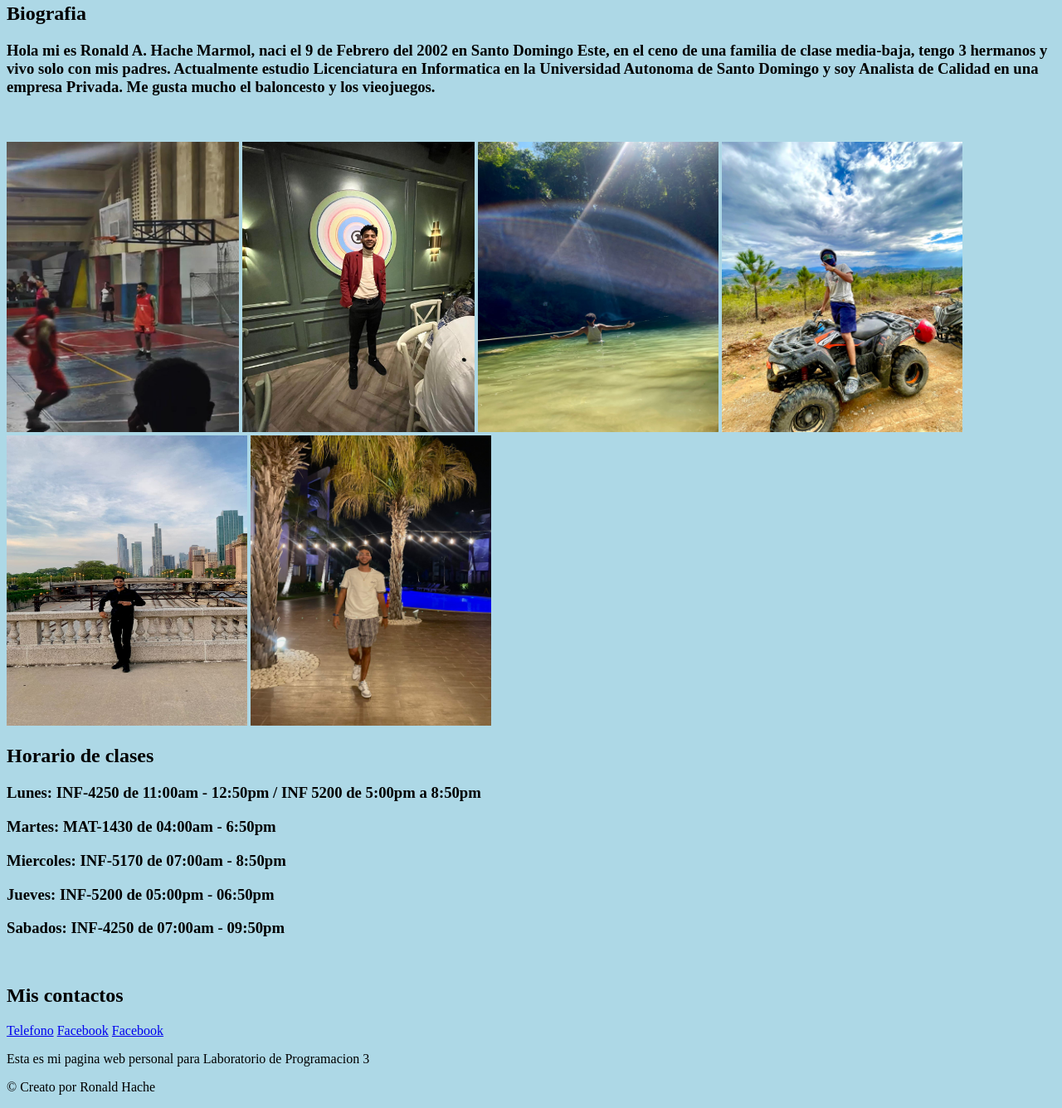
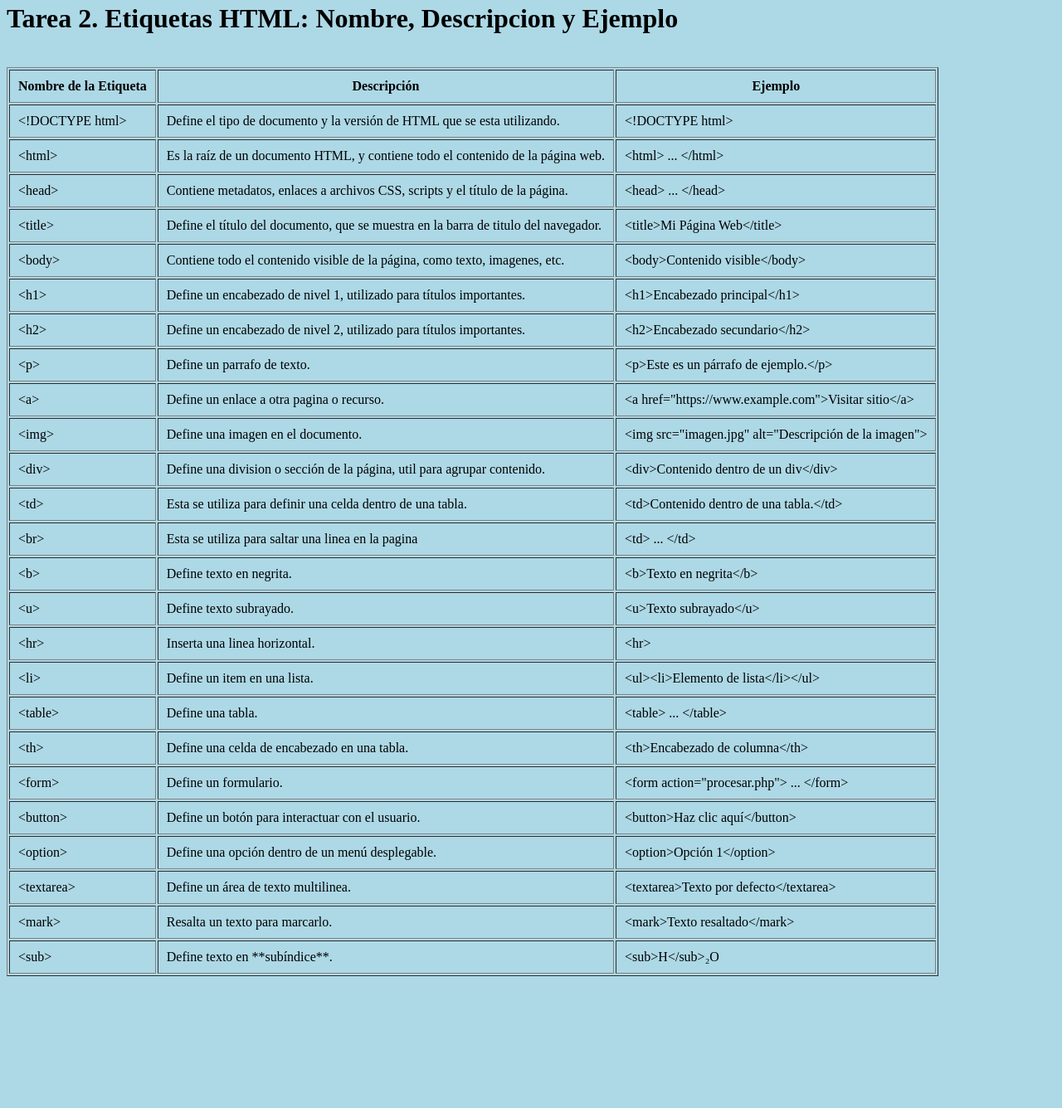
Before and after one commit to Dizzzy1/practica2, a plain HTML site: page index.html in a window 1280 px wide. Shown: the part 17-1353 px from the top of the page at 83% size. After the commit the page ends 1202 px from the top, so only its background shows below. Drawn offline with Linux system fonts and the light colour scheme.

Commit message:
index2.html

```diff
--- a/index.html
+++ b/index.html
@@ -1,80 +1,148 @@
-<!DOCTYPE html>     <!-- Mi pagina web: Ronald Hache - 100576071 -->
-<html>
-  <head> <!--Cabecera de la pagina-->
-    <body style="background-color: lightblue;"> <!-- Sirve para poner el fondo de cualquier color-->
-  </head>
-  <body><!--Sirve para el cuerpo de la pagina-->
-      <section id="biografia-section" class="biografia-section"><!--Sirve para dividir la pagina en secciones-->
-        <h1 class="titulo">Biografia</h1><!--Sirve para definir el encabezado mas importante-->
-        <h3 class="mi-biografia"><!--Sirve para poner las letras de un tamano especifico-->
-            Hola mi es Ronald A. Hache Marmol, naci el 9 de Febrero del 2002 en Santo Domingo Este, en el ceno de una familia
-            de clase media-baja, tengo 3 hermanos y vivo solo con mis padres. Actualmente estudio Licenciatura en Informatica
-            en la Universidad Autonoma de Santo Domingo y soy Analista de Calidad en una empresa Privada.
-            Me gusta mucho el baloncesto y los vieojuegos.
-        </h3>
+<!DOCTYPE html>  <!-- Mi pagina web: Ronald Hache - 100576071 -->
+<html lang="es">
+<head>
+    <body style="background-color: lightblue;">
+    <meta charset="UTF-8">
+    <meta name="viewport" content="width=device-width, initial-scale=1.0">
+    <title>Etiquetas HTML</title>
+</head>
 
-      </section>
+<body>
 
-    <br><!--Sirve para saltar una linea-->
-    <br><!--Sirve para saltar una linea-->
+    <h1>Tarea 2. Etiquetas HTML: Nombre, Descripcion y Ejemplo</h1>
+    <br>
+    <table border="1" cellpadding="10">
+        <tr>
+            <th>Nombre de la Etiqueta</th>
+            <th>Descripción</th>
+            <th>Ejemplo</th>
+        </tr>
+        <tr>
+            <td>&lt;!DOCTYPE html&gt;</td>
+            <td>Define el tipo de documento y la versión de HTML que se esta utilizando.</td>
+            <td>&lt;!DOCTYPE html&gt;</td>
+        </tr>
+        <tr>
+            <td>&lt;html&gt;</td>
+            <td>Es la raíz de un documento HTML, y contiene todo el contenido de la página web.</td>
+            <td>&lt;html&gt; ... &lt;/html&gt;</td>
+        </tr>
+        <tr>
+            <td>&lt;head&gt;</td>
+            <td>Contiene metadatos, enlaces a archivos CSS, scripts y el título de la página.</td>
+            <td>&lt;head&gt; ... &lt;/head&gt;</td>
+        </tr>
+        <tr>
+            <td>&lt;title&gt;</td>
+            <td>Define el título del documento, que se muestra en la barra de titulo del navegador.</td>
+            <td>&lt;title&gt;Mi Página Web&lt;/title&gt;</td>
+        </tr>
+        <tr>
+            <td>&lt;body&gt;</td>
+            <td>Contiene todo el contenido visible de la página, como texto, imagenes, etc.</td>
+            <td>&lt;body&gt;Contenido visible&lt;/body&gt;</td>
+        </tr>
+        <tr>
+            <td>&lt;h1&gt;</td>
+            <td>Define un encabezado de nivel 1, utilizado para títulos importantes.</td>
+            <td>&lt;h1&gt;Encabezado principal&lt;/h1&gt;</td>
+        </tr>
+        <tr>
+            <td>&lt;h2&gt;</td>
+            <td>Define un encabezado de nivel 2, utilizado para títulos importantes.</td>
+            <td>&lt;h2&gt;Encabezado secundario&lt;/h2&gt;</td>
+        </tr>
+        <tr>
+            <td>&lt;p&gt;</td>
+            <td>Define un parrafo de texto.</td>
+            <td>&lt;p&gt;Este es un párrafo de ejemplo.&lt;/p&gt;</td>
+        </tr>
+        <tr>
+            <td>&lt;a&gt;</td>
+            <td>Define un enlace a otra pagina o recurso.</td>
+            <td>&lt;a href="https://www.example.com"&gt;Visitar sitio&lt;/a&gt;</td>
+        </tr>
+        <tr>
+            <td>&lt;img&gt;</td>
+            <td>Define una imagen en el documento.</td>
+            <td>&lt;img src="imagen.jpg" alt="Descripción de la imagen"&gt;</td>
+        </tr>
+        <tr>
+            <td>&lt;div&gt;</td>
+            <td>Define una division o sección de la página, util para agrupar contenido.</td>
+            <td>&lt;div&gt;Contenido dentro de un div&lt;/div&gt;</td>
+        </tr>
+        <tr>
+            <td>&lt;td&gt;</td>
+            <td>Esta se utiliza para definir una celda dentro de una tabla.</td>
+            <td>&lt;td&gt;Contenido dentro de una tabla.&lt;/td&gt;</td>
+        </tr>
+        <tr>
+            <td>&lt;br&gt;</td>
+            <td>Esta se utiliza para saltar una linea en la pagina</td>
+            <td>&lt;td&gt; ... &lt;/td&gt;</td>
+        </tr>
+        <tr>
+            <td>&lt;b&gt;</td>
+            <td>Define texto en negrita.</td>
+            <td>&lt;b&gt;Texto en negrita&lt;/b&gt;</td>
+        </tr>
+        <tr>
+            <td>&lt;u&gt;</td>
+            <td>Define texto subrayado.</td>
+            <td>&lt;u&gt;Texto subrayado&lt;/u&gt;</td>
+        </tr>
+        <tr>
+            <td>&lt;hr&gt;</td>
+            <td>Inserta una linea horizontal.</td>
+            <td>&lt;hr&gt;</td>
+        </tr>
+        <tr>
+            <td>&lt;li&gt;</td>
+            <td>Define un item en una lista.</td>
+            <td>&lt;ul&gt;&lt;li&gt;Elemento de lista&lt;/li&gt;&lt;/ul&gt;</td>
+        </tr>
+        <tr>
+            <td>&lt;table&gt;</td>
+            <td>Define una tabla.</td>
+            <td>&lt;table&gt; ... &lt;/table&gt;</td>
+        </tr>
+        <tr>
+            <td>&lt;th&gt;</td>
+            <td>Define una celda de encabezado en una tabla.</td>
+            <td>&lt;th&gt;Encabezado de columna&lt;/th&gt;</td>
+        </tr>
+        <tr>
+            <td>&lt;form&gt;</td>
+            <td>Define un formulario.</td>
+            <td>&lt;form action="procesar.php"&gt; ... &lt;/form&gt;</td>
+        </tr>
+        <tr>
+            <td>&lt;button&gt;</td>
+            <td>Define un botón para interactuar con el usuario.</td>
+            <td>&lt;button&gt;Haz clic aquí&lt;/button&gt;</td>
+        </tr>
+        <tr>
+            <td>&lt;option&gt;</td>
+            <td>Define una opción dentro de un menú desplegable.</td>
+            <td>&lt;option&gt;Opción 1&lt;/option&gt;</td>
+        </tr>
+        <tr>
+            <td>&lt;textarea&gt;</td>
+            <td>Define un área de texto multilinea.</td>
+            <td>&lt;textarea&gt;Texto por defecto&lt;/textarea&gt;</td>
+        </tr>
+        <tr>
+            <td>&lt;mark&gt;</td>
+            <td>Resalta un texto para marcarlo.</td>
+            <td>&lt;mark&gt;Texto resaltado&lt;/mark&gt;</td>
+        </tr>
+        <tr>
+            <td>&lt;sub&gt;</td>
+            <td>Define texto en **subíndice**.</td>
+            <td>&lt;sub&gt;H&lt;/sub&gt;₂O</td>
+        </tr>
+    </table>
 
-    <section id="fotos-mias" class="pictures-me">
-        <img src="Basket.jpg" alt="Yo jugando basket" width="280" height="350"><!--Sirve para colocar una imagen-->
-        <img src="Galan.jpg" alt="Yo en boda" width="280" height="350">
-        <img src="merio.jfif" alt="Yo en el rio salto alto"width="290" height="350">
-        <img src="me4wheel.jfif" alt="Yo montando 4 wheel"width="290" height="350">
-        <img src="mechicago.jfif" alt="Yo en Chicago"width="290" height="350">
-        <img src="meresort.jfif" alt="Yo en resort"width="290" height="350">
-    </section>
-
-    <section id="caja-de-horario" class="horario-section"><!--Sirve para dividir la pagina en secciones-->
-
-        <h1>Horario de clases</h1><!--Sirve para poner las letras de un tamano especifico-->
-
-        <h3 class="primer-horario"><!--Sirve para poner las letras de un tamano especifico-->
-            Lunes: INF-4250 de 11:00am - 12:50pm   /    INF 5200 de 5:00pm a 8:50pm
-        </h3>
-
-        <h3  class="segundo-horario"><!--Sirve para poner las letras de un tamano especifico-->
-            Martes: MAT-1430 de 04:00am - 6:50pm
-        </h3>
-
-        <h3 class="tercer-horario"><!--Sirve para poner las letras de un tamano especifico-->
-            Miercoles: INF-5170 de 07:00am - 8:50pm
-        </h3>
-
-        <h3 class="cuarto-horario"><!--Sirve para poner las letras de un tamano especifico-->
-            Jueves: INF-5200 de 05:00pm - 06:50pm
-        </h3>
-
-        <h3 class="quinto-horario"><!--Sirve para poner las letras de un tamano especifico-->
-            Sabados: INF-4250 de 07:00am - 09:50pm
-        </h3>
-
-      </section>
-
-      <br>
-
-      <h2 class="subtitulo">Mis contactos</h2><!--Sirve para poner las letras de un tamano especifico-->
-
-    <div class="caja-de-contacto"><!--Sirve para Definir una sección o contenedor en el documento.-->
-      <a href="tel:840-653-1096" class="link-numero-telefonico">Telefono</a> <!--Sirve para definir un hipervínculo, para enlazar una página a otra o un recurso-->
-      <a href="https://www.facebook.com/RonaldAntonioHache/?locale=es_LA" class="link-facebook">Facebook</a>
-      <a href="https://accounts.google.com/SignOutOptions?hl=es-419&continue=https://mail.google.com/mail&service=mail&ec=GBRAFw" class="link-facebook">Facebook</a>
-
-    </div>
-
-    <footer class="pie-de-pagina"><!--Sirve para poner un pie de pagina-->
-
-        <p><!--Sirve para poner un parrafo-->
-          Esta es mi pagina web personal para Laboratorio de Programacion 3
-        </p>
-
-        <p>
-          &copy; Creato por
-          <a>Ronald Hache <i class="footer-primero"></i></a>
-        </p>
-
-      </footer>
 </body>
 </html>
```
